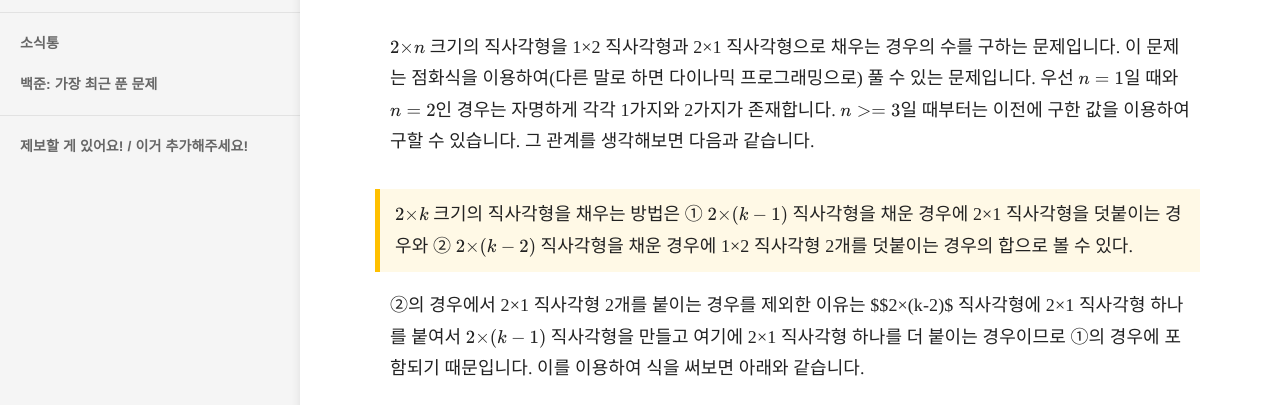
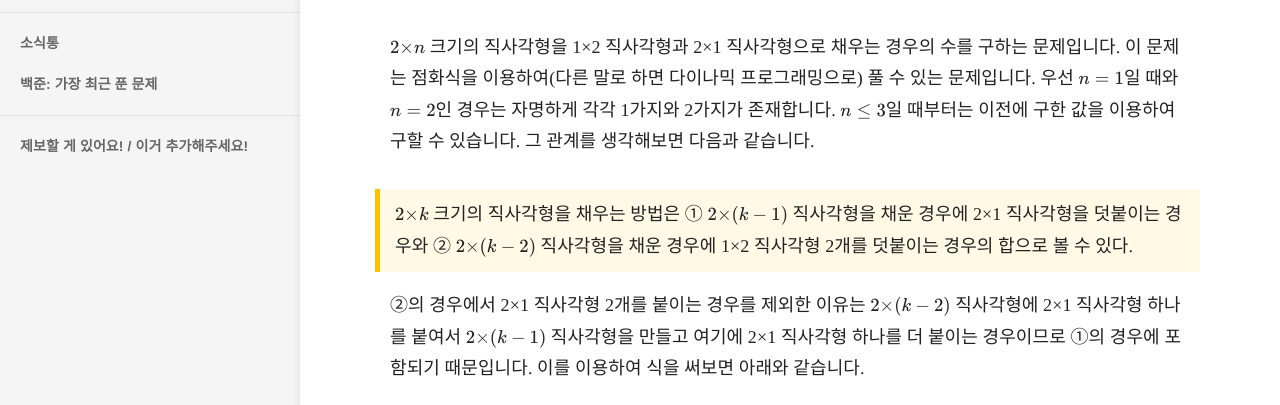
Before and after one commit to Orb-H/nojam, a Jekyll site: the page built from docs/_docs/nojam/11726.md, in a window 1280 px wide. Shown: the part 349-754 px from the top of the page. Built offline with Jekyll 4.4.1, drawn with Linux system fonts in a browser that asks for light colours; formulas are drawn with MathJax 3.

Commit message:
Fix typo in 11726.md

```diff
--- a/docs/_docs/nojam/11726.md
+++ b/docs/_docs/nojam/11726.md
@@ -16,11 +16,11 @@ solve_solved_tag:
 solve_solved_not_set: true
 ---
 
-$$2×n$$ 크기의 직사각형을 1×2 직사각형과 2×1 직사각형으로 채우는 경우의 수를 구하는 문제입니다. 이 문제는 점화식을 이용하여(다른 말로 하면 다이나믹 프로그래밍으로) 풀 수 있는 문제입니다. 우선 $$n=1$$일 때와 $$n=2$$인 경우는 자명하게 각각 1가지와 2가지가 존재합니다. $$n>=3$$일 때부터는 이전에 구한 값을 이용하여 구할 수 있습니다. 그 관계를 생각해보면 다음과 같습니다.
+$$2×n$$ 크기의 직사각형을 1×2 직사각형과 2×1 직사각형으로 채우는 경우의 수를 구하는 문제입니다. 이 문제는 점화식을 이용하여(다른 말로 하면 다이나믹 프로그래밍으로) 풀 수 있는 문제입니다. 우선 $$n=1$$일 때와 $$n=2$$인 경우는 자명하게 각각 1가지와 2가지가 존재합니다. $$n\le 3$$일 때부터는 이전에 구한 값을 이용하여 구할 수 있습니다. 그 관계를 생각해보면 다음과 같습니다.
 
 > $$2×k$$ 크기의 직사각형을 채우는 방법은 ① $$2×(k-1)$$ 직사각형을 채운 경우에 2×1 직사각형을 덧붙이는 경우와 ② $$2×(k-2)$$ 직사각형을 채운 경우에 1×2 직사각형 2개를 덧붙이는 경우의 합으로 볼 수 있다.
 
-②의 경우에서 2×1 직사각형 2개를 붙이는 경우를 제외한 이유는 \$$2×(k-2)$ 직사각형에 2×1 직사각형 하나를 붙여서 $$2×(k-1)$$ 직사각형을 만들고 여기에 2×1 직사각형 하나를 더 붙이는 경우이므로 ①의 경우에 포함되기 때문입니다. 이를 이용하여 식을 써보면 아래와 같습니다.
+②의 경우에서 2×1 직사각형 2개를 붙이는 경우를 제외한 이유는 $$2×(k-2)$$ 직사각형에 2×1 직사각형 하나를 붙여서 $$2×(k-1)$$ 직사각형을 만들고 여기에 2×1 직사각형 하나를 더 붙이는 경우이므로 ①의 경우에 포함되기 때문입니다. 이를 이용하여 식을 써보면 아래와 같습니다.
 
 $$
 a_n=a_{n-1}+a_{n-2},a_1=1,a_2=2
```
